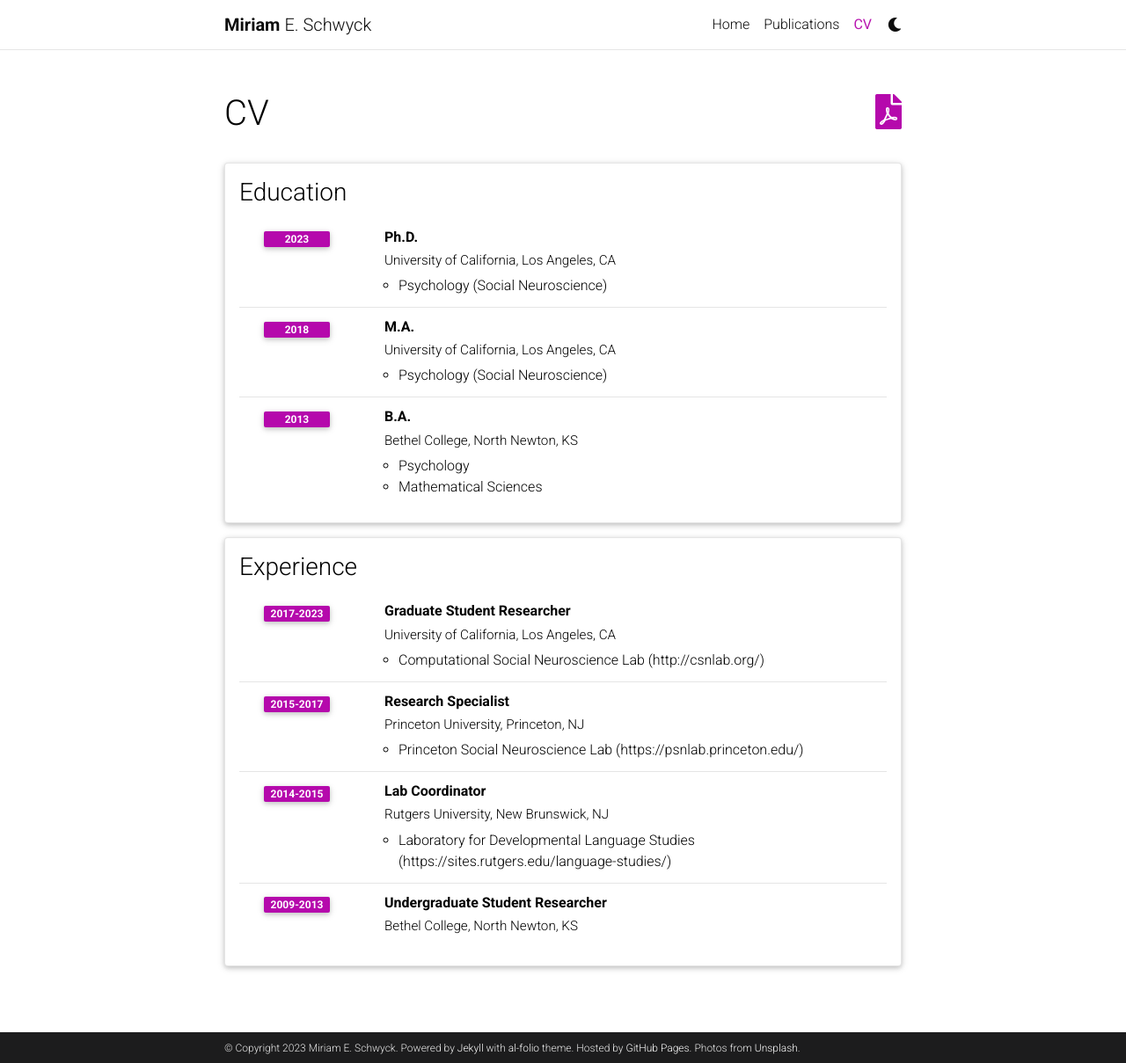
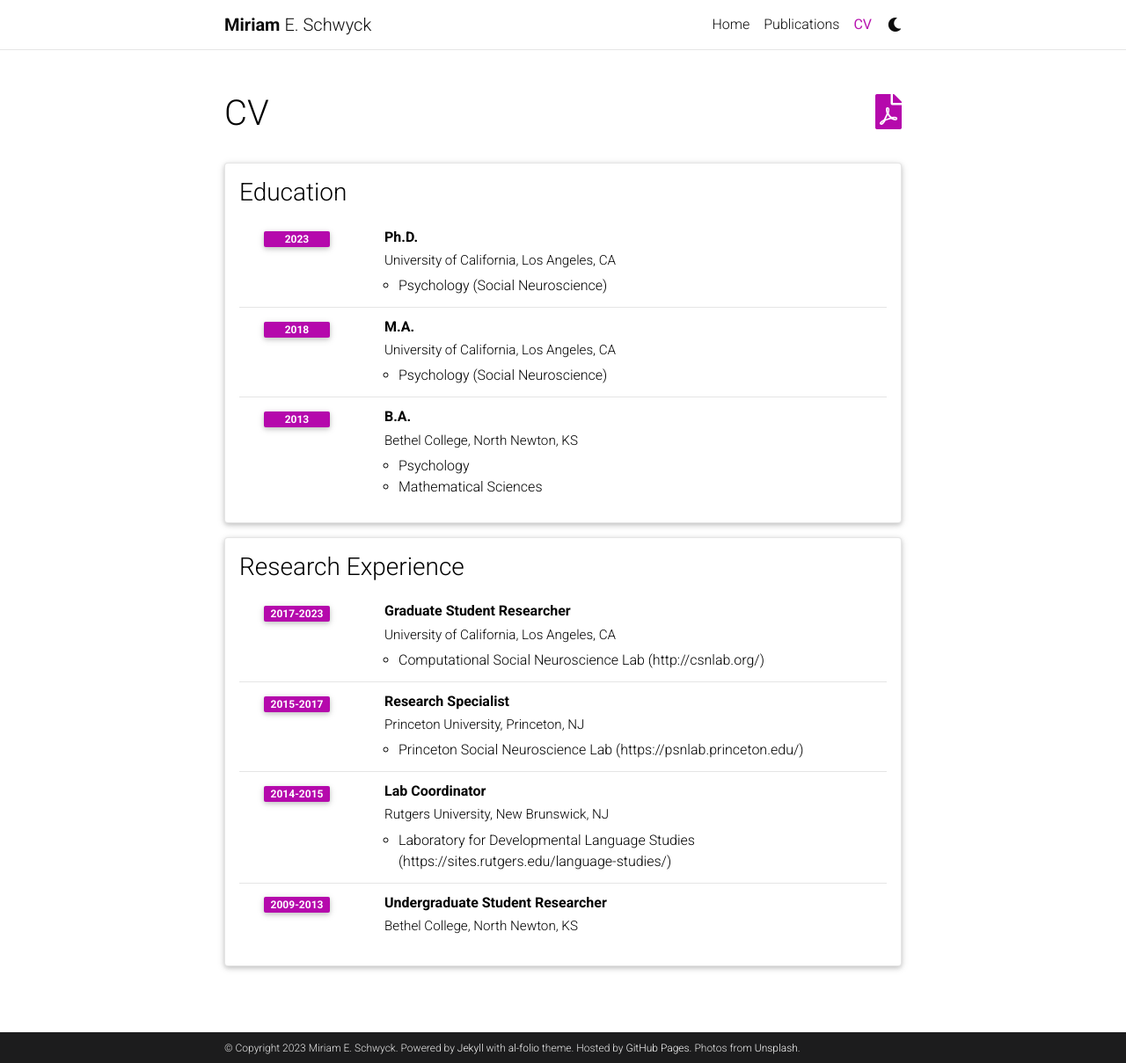
Before and after one commit to mweaverdyck/mweaverdyck.github.io, a Jekyll site: the page built from _pages/cv.md, in a window 1280 px wide and 1209 px high. Shown: the whole window at 88% size. Built offline with Jekyll 4.4.1, drawn with Linux system fonts in a browser that asks for light colours; comment, search, counter and statistics services are not loaded; a style sheet for code colours, icons or effects is not loaded.

Commit message:
Update cv.yml

```diff
--- a/_data/cv.yml
+++ b/_data/cv.yml
@@ -28,7 +28,7 @@
         - Psychology
         - Mathematical Sciences
 
-- title: Experience
+- title: Research Experience
   type: time_table
   contents:
     - title: Graduate Student Researcher
```
